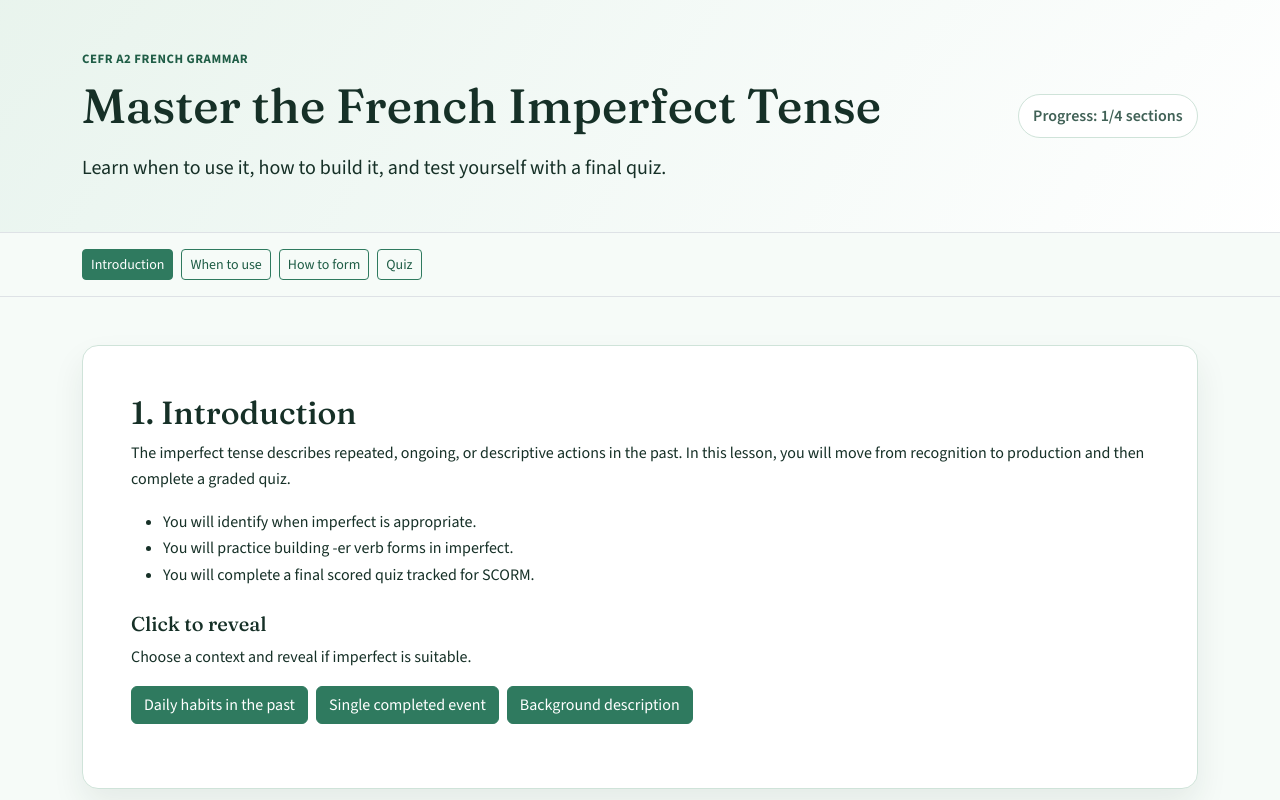
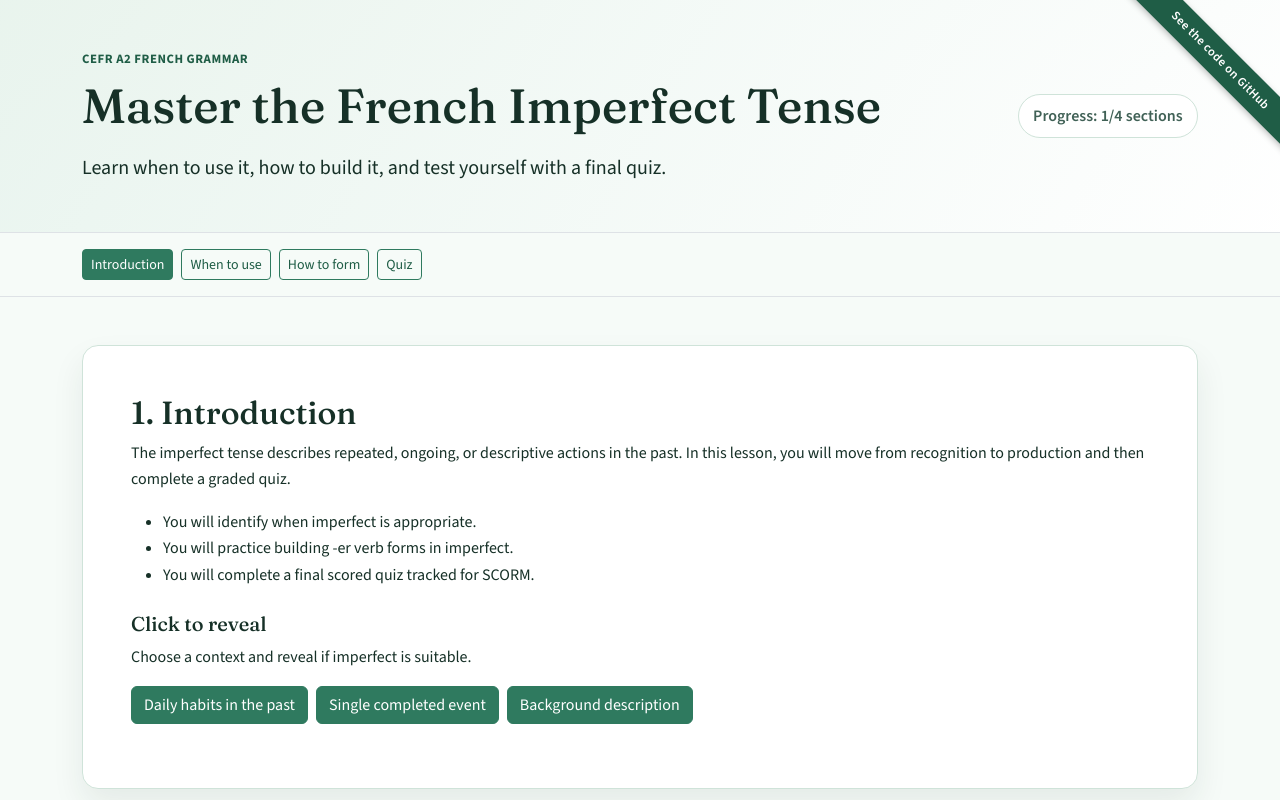
Before and after one commit to berthelemy/html-elearning-sample, a plain HTML site: page index.html in a window 1280 px wide. Shown: the top 800 px of the page. Drawn offline with nearby package versions, Linux system fonts and the light colour scheme.

Commit message:
Add GitHub ribbon banner and corresponding styles
- Introduced a GitHub ribbon banner in the index.html file linking to the project's GitHub repository.
- Added CSS styles for the GitHub ribbon to styles.css, ensuring proper positioning, hover effects, and accessibility features.
- Included a new SCORM package (french-imperfect-scorm.zip) for additional content.

```diff
--- a/index.html
+++ b/index.html
@@ -11,6 +11,11 @@
     <link href="styles.css" rel="stylesheet">
   </head>
   <body>
+    <!-- GitHub ribbon banner -->
+    <div class="github-ribbon" aria-label="View source on GitHub">
+      <a href="https://github.com/berthelemy/html-elearning-sample" target="_blank" rel="noopener noreferrer">See the code on GitHub</a>
+    </div>
+
     <a class="skip-link" href="#main-content">Skip to lesson content</a>
 
     <header class="hero py-5 border-bottom">
--- a/styles.css
+++ b/styles.css
@@ -1,3 +1,42 @@
+/* GitHub ribbon */
+.github-ribbon {
+  position: fixed;
+  top: 0;
+  right: 0;
+  width: 12rem;
+  height: 12rem;
+  overflow: hidden;
+  z-index: 1050;
+  pointer-events: none;
+}
+
+.github-ribbon a {
+  position: absolute;
+  top: 2.75rem;
+  right: -3.25rem;
+  display: block;
+  width: 14rem;
+  padding: 0.4rem 0;
+  background-color: var(--primary-strong, #1f5d46);
+  color: #fff;
+  font-size: 0.78rem;
+  font-weight: 600;
+  text-align: center;
+  text-decoration: none;
+  letter-spacing: 0.03em;
+  transform: rotate(45deg);
+  pointer-events: auto;
+  box-shadow: 0 2px 6px rgba(0,0,0,0.25);
+  transition: background-color 0.2s;
+}
+
+.github-ribbon a:hover,
+.github-ribbon a:focus {
+  background-color: var(--primary, #2f7a5f);
+  outline: 3px solid var(--accent, #f2b84b);
+  outline-offset: 2px;
+}
+
 :root {
   --bg: #f6fbf8;
   --surface: #ffffff;
```
Also changed, not shown: 1 other file.
